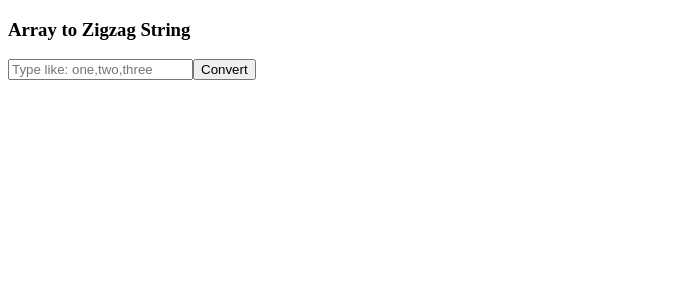
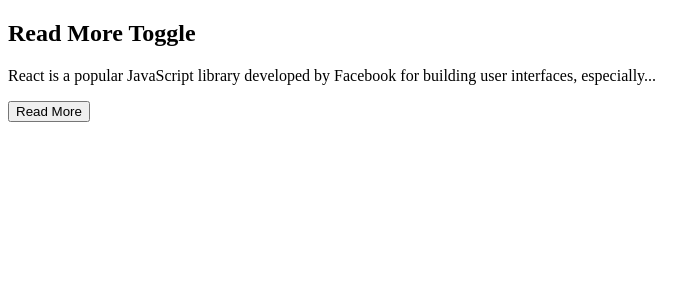
Before and after one commit to nynishuyadav85/InterviewPrep, a React (Vite) app in the folder interview/: page / in a window 1280 px wide. Shown: the top 300 px of the page, without its empty margins (0-699 px from the left). Built offline with nearby package versions, Linux system fonts and the light colour scheme.

Commit message:
feat: add ReadMore component for toggling text visibility

```diff
--- a/interview/src/App.jsx
+++ b/interview/src/App.jsx
@@ -1,6 +1,7 @@
 // import { QueryClient, QueryClientProvider } from '@tanstack/react-query'
 import './App.css'
-import ZigZagString from './components/ZigZagString/ZigZagString'
+import ReadMore from './components/ReadMore/ReadMore'
+// import ZigZagString from './components/ZigZagString/ZigZagString'
 // import BlogPost from './components/BlogPost/BlogPost'
 // import FieldValidation from './components/AstrickFieldValidation/FieldValidation'
 // import SideBar from './components/SideBar/SideBar'
@@ -39,7 +40,8 @@ function App() {
       {/* <FieldValidation /> */}
       {/* <SideBar /> */}
       {/* <BlogPost /> */}
-      <ZigZagString />
+      {/* <ZigZagString /> */}
+      <ReadMore />
     </>
   )
 }
--- /dev/null
+++ b/interview/src/components/ReadMore/ReadMore.jsx
@@ -0,0 +1,19 @@
+import { useState } from "react"
+
+const ReadMore = () => {
+
+    const text = `React is a popular JavaScript library developed by Facebook for building user interfaces, especially single-page applications. It allows developers to create reusable UI components that efficiently update and render as data changes. One of React’s key features is the virtual DOM, which improves performance by minimizing direct manipulation of the actual DOM.`
+
+    const [toggle, setToggle] = useState(false);
+
+
+    return (
+        <div>
+            <h2>Read More Toggle</h2>
+            <p>{!toggle ? `${text.substring(0, 100)}...` : text}</p>
+            <button onClick={() => setToggle(!toggle)}>{!toggle ? "Read More" : "Read Less"}</button>
+        </div>
+    )
+}
+
+export default ReadMore
```
